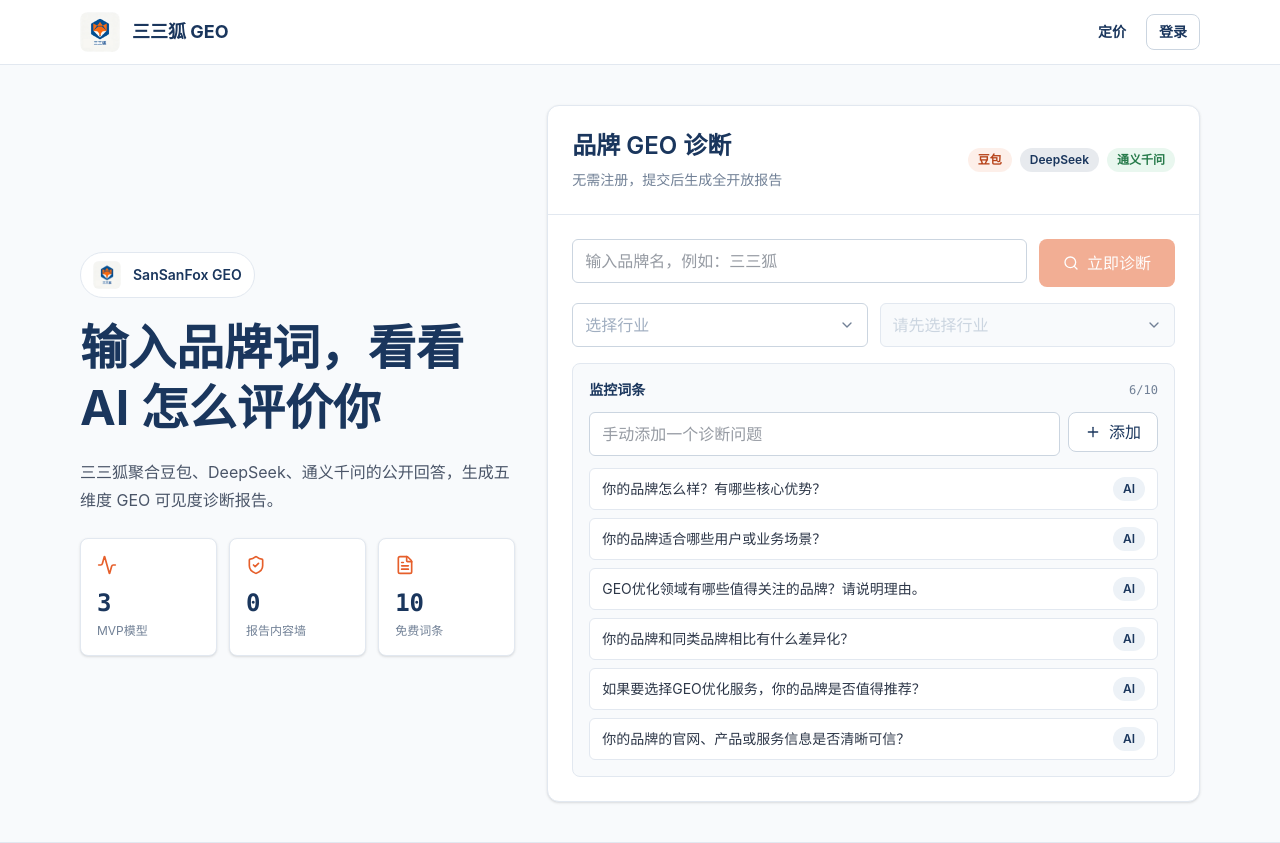
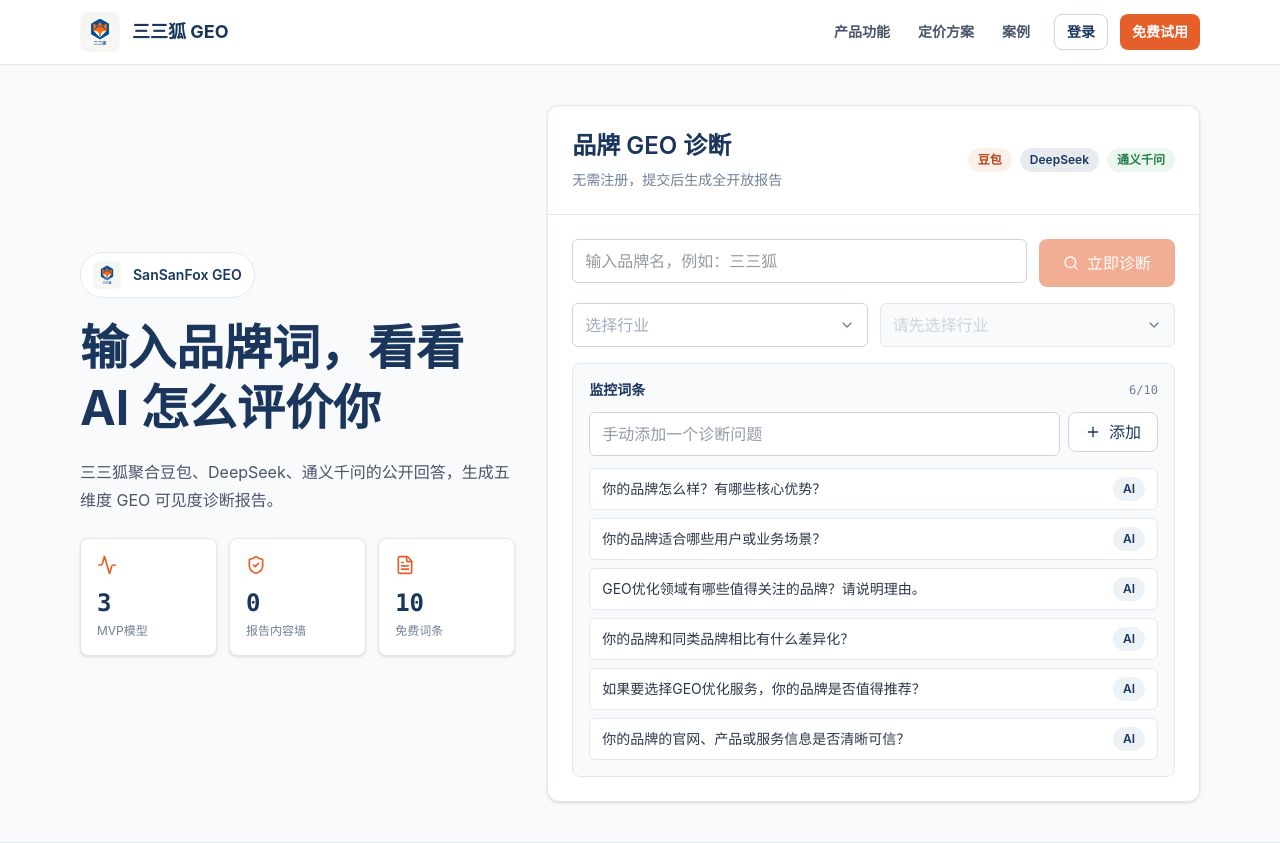
Before and after one commit to 2584894611-debug/sansanfox-geo, a Next.js app: page / in a window 1280 px wide. Built offline with nearby package versions, Linux system fonts and the light colour scheme.

Commit message:
feat: update nav with product features, cases, and free trial button

```diff
--- a/components/site-header.tsx
+++ b/components/site-header.tsx
@@ -1,6 +1,12 @@
 import Image from "next/image";
 import Link from "next/link";
 import { Button } from "@/components/ui/button";
+
+const navItems = [
+  { label: "产品功能", href: "/#features" },
+  { label: "定价方案", href: "/pricing" },
+  { label: "案例", href: "/report/demo-sample-report" },
+];
 
 export function SiteHeader() {
   return (
@@ -10,12 +16,17 @@ export function SiteHeader() {
           <Image src="/logo.jpg" alt="三三狐" width={40} height={40} className="rounded-[8px] object-cover" priority />
           <span className="text-lg font-bold text-[#1A365D]">三三狐 GEO</span>
         </Link>
-        <nav className="flex items-center gap-2">
-          <Button asChild variant="ghost" size="sm">
-            <Link href="/pricing">定价</Link>
+        <nav className="flex items-center gap-1">
+          {navItems.map((item) => (
+            <Button asChild variant="ghost" size="sm" key={item.href} className="text-[#4A5568] hover:text-[#1A365D]">
+              <Link href={item.href}>{item.label}</Link>
+            </Button>
+          ))}
+          <Button asChild variant="outline" size="sm" className="ml-2 border-[#CBD5E0] text-[#1A365D] hover:bg-[#EDF2F7]">
+            <Link href="/login">登录</Link>
           </Button>
-          <Button asChild variant="outline" size="sm">
-            <Link href="/login">登录</Link>
+          <Button asChild size="sm" className="ml-2 bg-[#E65F2B] hover:bg-[#cf5225] text-white">
+            <Link href="/#diagnose">免费试用</Link>
           </Button>
         </nav>
       </div>
```
